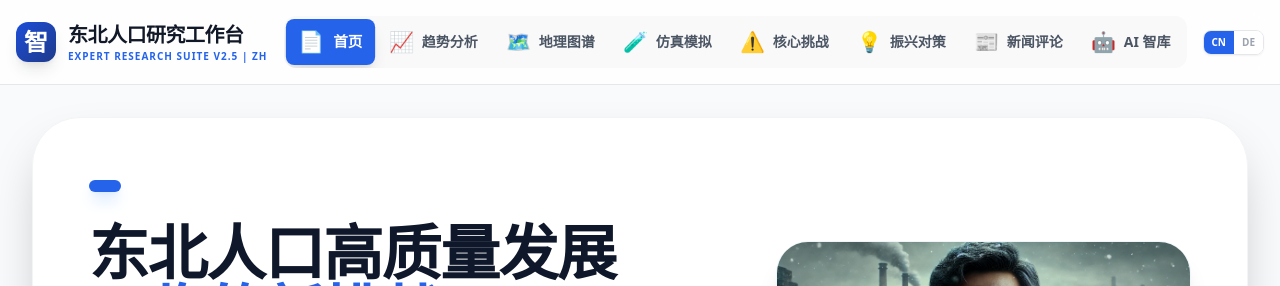
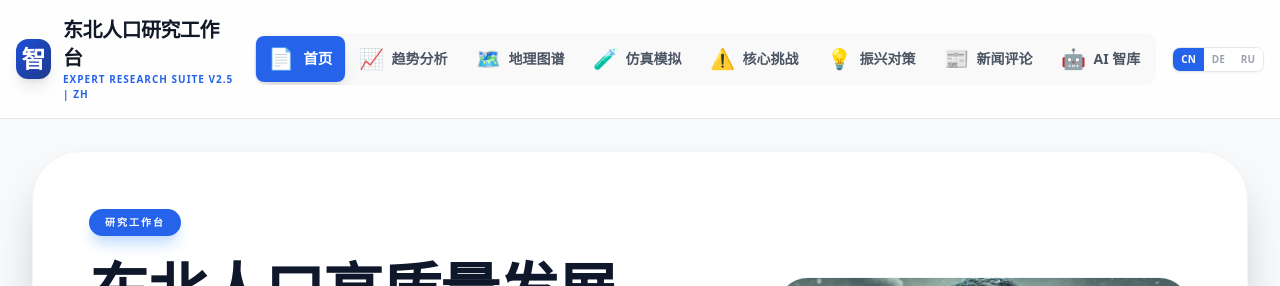
Before and after one commit to Liujiqiang-stack/dongbei-aging-research, a React (Vite) app: page / in a window 1280 px wide. Shown: the top 286 px of the page. Built offline with nearby package versions, Linux system fonts and the light colour scheme; no server answers.

Commit message:
Add RU language support

```diff
--- a/App.tsx
+++ b/App.tsx
@@ -21,7 +21,8 @@ const getInitialLang = (): Language => {
 
   const nav = (navigator.language || '').toLowerCase();
   if (nav.startsWith('zh')) return 'zh';
-  // Default to Chinese if no preference detected
+  if (nav.startsWith('de')) return 'de';
+  if (nav.startsWith('ru')) return 'ru';
   return 'zh';
 };
 
@@ -30,7 +31,8 @@ const App: React.FC = () => {
   const [currentLang, setCurrentLang] = useState<Language>(getInitialLang);
   const [prefilledQuery, setPrefilledQuery] = useState<string | null>(null);
 
-  const t = UI_STRINGS[currentLang];
+  // ✅ 防止 ru 缺字段导致白屏
+  const t = (UI_STRINGS as any)[currentLang] ?? (UI_STRINGS as any).zh;
 
   useEffect(() => {
     localStorage.setItem('lang', currentLang);
@@ -58,29 +60,45 @@ const App: React.FC = () => {
     </button>
   );
 
+  const headerTitle =
+    currentLang === 'zh'
+      ? '东北人口研究工作台'
+      : currentLang === 'de'
+      ? 'Demo-Labor Nordostchina'
+      : 'Исследовательская панель (Северо-Восток Китая)';
+
+  const headerLogo =
+    currentLang === 'zh' ? '智' : currentLang === 'ru' ? 'Р' : 'D';
+
+  const footerRef =
+    currentLang === 'zh'
+      ? '学术引用: 人口学刊 2024.1'
+      : currentLang === 'ru'
+      ? 'Ссылка: Population Journal 2024.1'
+      : 'Referenz: Population Journal 2024.1';
+
   return (
     <div className="min-h-screen bg-slate-50 text-slate-900 flex flex-col font-sans">
       <header className="bg-white/80 backdrop-blur-md border-b border-gray-200 sticky top-0 z-30">
         <div className="max-w-7xl mx-auto px-4 py-4 flex flex-col md:flex-row justify-between items-center gap-4">
+          {/* 左侧 Logo+标题 */}
           <div
             className="flex items-center space-x-3 group cursor-pointer"
             onClick={() => setActiveView(AnalysisView.SUMMARY)}
           >
             <div className="w-10 h-10 bg-gradient-to-br from-blue-700 to-blue-900 rounded-xl flex items-center justify-center text-white text-2xl font-black shadow-lg">
-              {currentLang === 'zh' ? '智' : 'D'}
+              {headerLogo}
             </div>
             <div>
-              <h1 className="text-xl font-black text-gray-900 tracking-tight">
-                {currentLang === 'zh' ? '东北人口研究工作台' : 'Demo-Labor Nordostchina'}
-              </h1>
+              <h1 className="text-xl font-black text-gray-900 tracking-tight">{headerTitle}</h1>
               <p className="text-[10px] text-blue-600 font-bold uppercase tracking-widest">
                 Expert Research Suite v2.5 | {currentLang.toUpperCase()}
               </p>
             </div>
           </div>
 
+          {/* 右侧：导航 + 语言切换 */}
           <div className="flex items-center space-x-4">
-            {/* ✅ 导航栏 */}
             <nav className="flex space-x-1 bg-gray-100/50 p-1 rounded-xl overflow-x-auto no-scrollbar">
               <NavItem view={AnalysisView.SUMMARY} label={t.nav_summary} icon="📄" />
               <NavItem view={AnalysisView.DATA_VIS} label={t.nav_data} icon="📈" />
@@ -88,7 +106,6 @@ const App: React.FC = () => {
               <NavItem view={AnalysisView.MODELING} label={t.nav_modeling} icon="🧪" />
               <NavItem view={AnalysisView.CHALLENGES} label={t.nav_challenges} icon="⚠️" />
               <NavItem view={AnalysisView.POLICY} label={t.nav_policy} icon="💡" />
-              {/* ✅ 新闻评论（政策/AI 之间） */}
               <NavItem view={AnalysisView.COMMENTARY} label={t.nav_commentary} icon="📰" />
               <NavItem view={AnalysisView.AI_CHAT} label={t.nav_ai} icon="🤖" />
             </nav>
@@ -110,6 +127,14 @@ const App: React.FC = () => {
               >
                 DE
               </button>
+              <button
+                onClick={() => setCurrentLang('ru')}
+                className={`px-2 py-1 text-[10px] font-bold ${
+                  currentLang === 'ru' ? 'bg-blue-600 text-white' : 'bg-white text-gray-400'
+                }`}
+              >
+                RU
+              </button>
             </div>
           </div>
         </div>
@@ -124,7 +149,6 @@ const App: React.FC = () => {
           {activeView === AnalysisView.CHALLENGES && <ChallengesView onAskAI={handleAskAI} lang={currentLang} />}
           {activeView === AnalysisView.POLICY && <PolicyView lang={currentLang} />}
 
-          {/* ✅ 评论页渲染 */}
           {activeView === AnalysisView.COMMENTARY && (
             <CommentaryView lang={currentLang} markdown={commentaryMd} />
           )}
@@ -142,11 +166,10 @@ const App: React.FC = () => {
       <footer className="bg-white border-t border-gray-200 py-8">
         <div className="max-w-7xl mx-auto px-4 flex flex-col md:flex-row justify-between items-center text-gray-400 text-xs">
           <div className="mb-4 md:mb-0">
-            <p className="font-bold text-gray-600">Decision Support System for Northeast China Demographic Change</p>
-            <p className="mt-1 italic">
-              Interdisziplinäres Forschungs-Tool |{' '}
-              {currentLang === 'zh' ? '学术引用: 人口学刊 2024.1' : 'Referenz: Population Journal 2024.1'}
+            <p className="font-bold text-gray-600">
+              Decision Support System for Northeast China Demographic Change
             </p>
+            <p className="mt-1 italic">Interdisziplinäres Forschungs-Tool | {footerRef}</p>
           </div>
         </div>
       </footer>
--- a/constants.tsx
+++ b/constants.tsx
@@ -1,5 +1,5 @@
-// constants.tsx
-import { PopulationData } from './types';
+// src/constants.tsx
+import { PopulationData, Language } from './types';
 
 export const TOTAL_POP_DATA: PopulationData[] = [
   { year: '2000', national: 129533, neChina: 10655, liaoning: 4238, jilin: 2728, heilongjiang: 3689 },
@@ -22,7 +22,11 @@ export const ELDERLY_POP_DATA: PopulationData[] = [
   { year: '2050(E)', national: 40199, neChina: 2630, liaoning: 1174, jilin: 642, heilongjiang: 814 },
 ];
 
-export const PAPER_CONTENT = {
+// ✅ 关键：必须存在这个导出，否则 Dashboard 会白屏
+export const PAPER_CONTENT: Record<
+  Exclude<Language, 'en'>,
+  { title: string; author: string; summary: string; corePoints: string[] }
+> = {
   zh: {
     title: '东北地区人口高质量发展面临的新挑战',
     author: '于潇, 高震极 (2024)',
@@ -47,74 +51,132 @@ export const PAPER_CONTENT = {
       'Shrinking Cities: 91,8% der Städte verzeichnen Rückgang',
     ],
   },
+  ru: {
+    title: 'Новые вызовы для высококачественного демографического развития Северо-Восточного Китая',
+    author: 'Юй Сяо, Гао Чжэньцзи (2024)',
+    summary:
+      'Исследование показывает ускорение депопуляции на Северо-Востоке Китая: к 2050 году численность трудоспособного населения может сократиться до одной трети, а старение окажется значительно выше общенационального уровня. 34 из 37 городов сокращаются. Рекомендации: повышение качества человеческого капитала, поддержка рождаемости и цифровизация сельского хозяйства.',
+    corePoints: [
+      'Ускорение снижения: до -43,2% в Хэйлунцзяне к 2050 г.',
+      'Сжатие рабочей силы: -55,2% трудоспособного населения в регионе',
+      'Глубокое старение: пик около 2040 г., раньше среднего по стране',
+      'Сокращающиеся города: 91,8% городов теряют население',
+    ],
+  },
 };
 
-export const UI_STRINGS = {
+export const UI_STRINGS: Record<Exclude<Language, 'en'>, any> = {
   zh: {
-    nav_summary: "首页",
-    nav_data: "趋势分析",
-    nav_map: "地理图谱",
-    nav_modeling: "仿真模拟",
-    nav_challenges: "核心挑战",
-    nav_policy: "振兴对策",
-    nav_commentary: "新闻评论",
-    nav_ai: "AI 智库",
+    nav_summary: '首页',
+    nav_data: '趋势分析',
+    nav_map: '地理图谱',
+    nav_modeling: '仿真模拟',
+    nav_challenges: '核心挑战',
+    nav_policy: '振兴对策',
+    nav_commentary: '新闻评论',
+    nav_ai: 'AI 智库',
 
-    stat_drop: "2050 预测峰值降幅",
-    stat_labor: "劳动力资源损耗",
-    stat_cities: "城市收缩指数",
-    stat_peak: "深度老龄化拐点",
+    stat_drop: '2050 预测峰值降幅',
+    stat_labor: '劳动力资源损耗',
+    stat_cities: '城市收缩指数',
+    stat_peak: '深度老龄化拐点',
 
-    sim_title: "战略决策参数",
-    sim_fertility: "总和生育率 (TFR)",
-    sim_migration: "年均迁出率",
-    sim_retirement: "退休制度调整",
-    sim_btn: "提交 AI 专家系统审计模型",
-    sim_chart_title: "战略预测：东北人口动态演变",
+    sim_title: '战略决策参数',
+    sim_fertility: '总和生育率 (TFR)',
+    sim_migration: '年均迁出率',
+    sim_retirement: '退休制度调整',
+    sim_btn: '提交 AI 专家系统审计模型',
+    sim_chart_title: '战略预测：东北人口动态演变',
 
-    ai_welcome: "您好！我是东北人口研究专家助手。我已深度学习 2024 年核心学术成果，请问您想从哪个维度展开研究？",
-    role_scholar: "学术视角",
-    role_policy: "政策规划",
-    role_analyst: "数据建模",
+    ai_welcome:
+      '您好！我是东北人口研究专家助手。我已深度学习 2024 年核心学术成果，请问您想从哪个维度展开研究？',
+    role_scholar: '学术视角',
+    role_policy: '政策规划',
+    role_analyst: '数据建模',
 
-    map_pop_title: "人口密度与风险空间分布",
-    map_legend_shrink: "预测收缩强度",
-    map_province_hlj: "黑龙江",
-    map_province_jl: "吉林",
-    map_province_ln: "辽宁",
+    map_pop_title: '人口密度与风险空间分布',
+    map_legend_shrink: '预测收缩强度',
+    map_province_hlj: '黑龙江',
+    map_province_jl: '吉林',
+    map_province_ln: '辽宁',
+
+    // ✅ Dashboard 里用到了
+    dashboard_badge: '研究工作台',
   },
 
   de: {
-    nav_summary: "Home",
-    nav_data: "Trends",
-    nav_map: "Karte",
-    nav_modeling: "Simulation",
-    nav_challenges: "Kernfragen",
-    nav_policy: "Strategien",
-    nav_commentary: "Kommentar",
-    nav_ai: "KI-Experte",
+    nav_summary: 'Home',
+    nav_data: 'Trends',
+    nav_map: 'Karte',
+    nav_modeling: 'Simulation',
+    nav_challenges: 'Kernfragen',
+    nav_policy: 'Strategien',
+    nav_commentary: 'Kommentar',
+    nav_ai: 'KI-Experte',
 
-    stat_drop: "Max. Rückgang 2050",
-    stat_labor: "Arbeitskraftverlust",
-    stat_cities: "Stadtschrumpfung",
-    stat_peak: "Peak Überalterung",
+    stat_drop: 'Max. Rückgang 2050',
+    stat_labor: 'Arbeitskraftverlust',
+    stat_cities: 'Stadtschrumpfung',
+    stat_peak: 'Peak Überalterung',
 
-    sim_title: "Strategische Parameter",
-    sim_fertility: "Fertilität (TFR)",
-    sim_migration: "Migration p.a.",
-    sim_retirement: "Rentenanpassung",
-    sim_btn: "Modell durch KI-Experten prüfen",
-    sim_chart_title: "Strategische Prognose: Demografie Nordostchina",
+    sim_title: 'Strategische Parameter',
+    sim_fertility: 'Fertilität (TFR)',
+    sim_migration: 'Migration p.a.',
+    sim_retirement: 'Rentenanpassung',
+    sim_btn: 'Modell durch KI-Experten prüfen',
+    sim_chart_title: 'Strategische Prognose: Demografie Nordostchina',
 
-    ai_welcome: "Hallo! Ich bin Ihr KI-Experte für die Demografie Nordostchinas. Aus welcher Perspektive möchten Sie forschen?",
-    role_scholar: "Akademisch",
-    role_policy: "Strategisch",
-    role_analyst: "Analytisch",
+    ai_welcome:
+      'Hallo! Ich bin Ihr KI-Experte für die Demografie Nordostchinas. Aus welcher Perspektive möchten Sie forschen?',
+    role_scholar: 'Akademisch',
+    role_policy: 'Strategisch',
+    role_analyst: 'Analytisch',
 
-    map_pop_title: "Bevölkerungsdichte & Risikoanalyse",
-    map_legend_shrink: "Schrumpfungsintensität",
-    map_province_hlj: "Heilongjiang",
-    map_province_jl: "Jilin",
-    map_province_ln: "Liaoning",
-  }
+    map_pop_title: 'Bevölkerungsdichte & Risikoanalyse',
+    map_legend_shrink: 'Schrumpfungsintensität',
+    map_province_hlj: 'Heilongjiang',
+    map_province_jl: 'Jilin',
+    map_province_ln: 'Liaoning',
+
+    // ✅ Dashboard 里用到了
+    dashboard_badge: 'RESEARCH SUITE',
+  },
+
+  ru: {
+    nav_summary: 'Главная',
+    nav_data: 'Тренды',
+    nav_map: 'Карта',
+    nav_modeling: 'Симуляция',
+    nav_challenges: 'Ключевые вызовы',
+    nav_policy: 'Стратегии',
+    nav_commentary: 'Комментарий',
+    nav_ai: 'AI-аналитик',
+
+    stat_drop: 'Макс. падение к 2050',
+    stat_labor: 'Потери рабочей силы',
+    stat_cities: 'Сокращение городов',
+    stat_peak: 'Пик старения',
+
+    sim_title: 'Стратегические параметры',
+    sim_fertility: 'Суммарная рождаемость (TFR)',
+    sim_migration: 'Миграция в год',
+    sim_retirement: 'Пенсионная реформа',
+    sim_btn: 'Проверить модель AI-экспертом',
+    sim_chart_title: 'Прогноз: демография Северо-Востока Китая',
+
+    ai_welcome:
+      'Здравствуйте! Я AI-эксперт по демографии Северо-Восточного Китая. С какой стороны вы хотите начать анализ?',
+    role_scholar: 'Академический',
+    role_policy: 'Стратегический',
+    role_analyst: 'Аналитический',
+
+    map_pop_title: 'Плотность населения и риск-карта',
+    map_legend_shrink: 'Интенсивность сокращения',
+    map_province_hlj: 'Хэйлунцзян',
+    map_province_jl: 'Цзилинь',
+    map_province_ln: 'Ляонин',
+
+    // ✅ Dashboard 里用到了
+    dashboard_badge: 'ИССЛЕДОВАТЕЛЬСКАЯ ПАНЕЛЬ',
+  },
 };
```
